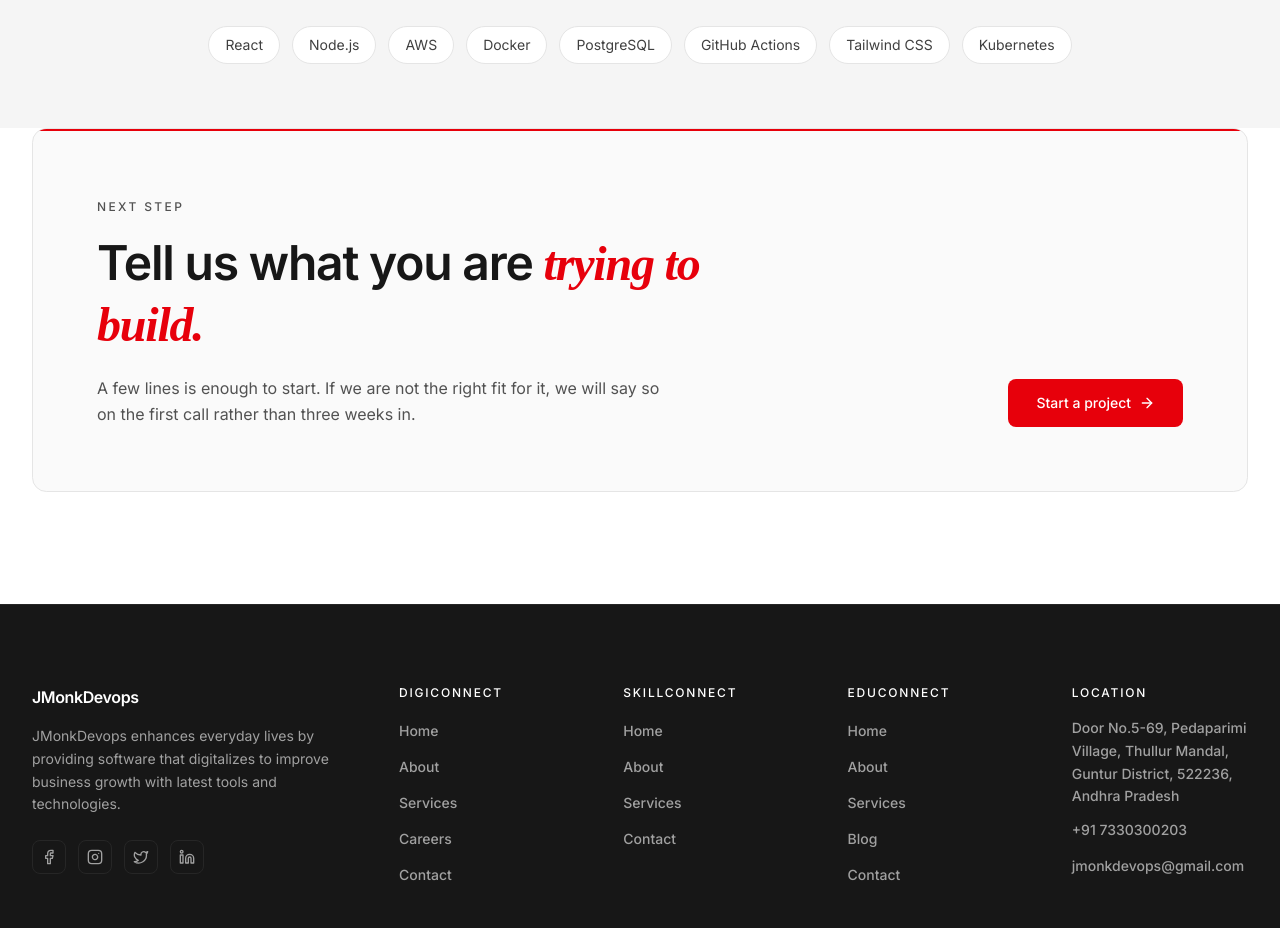
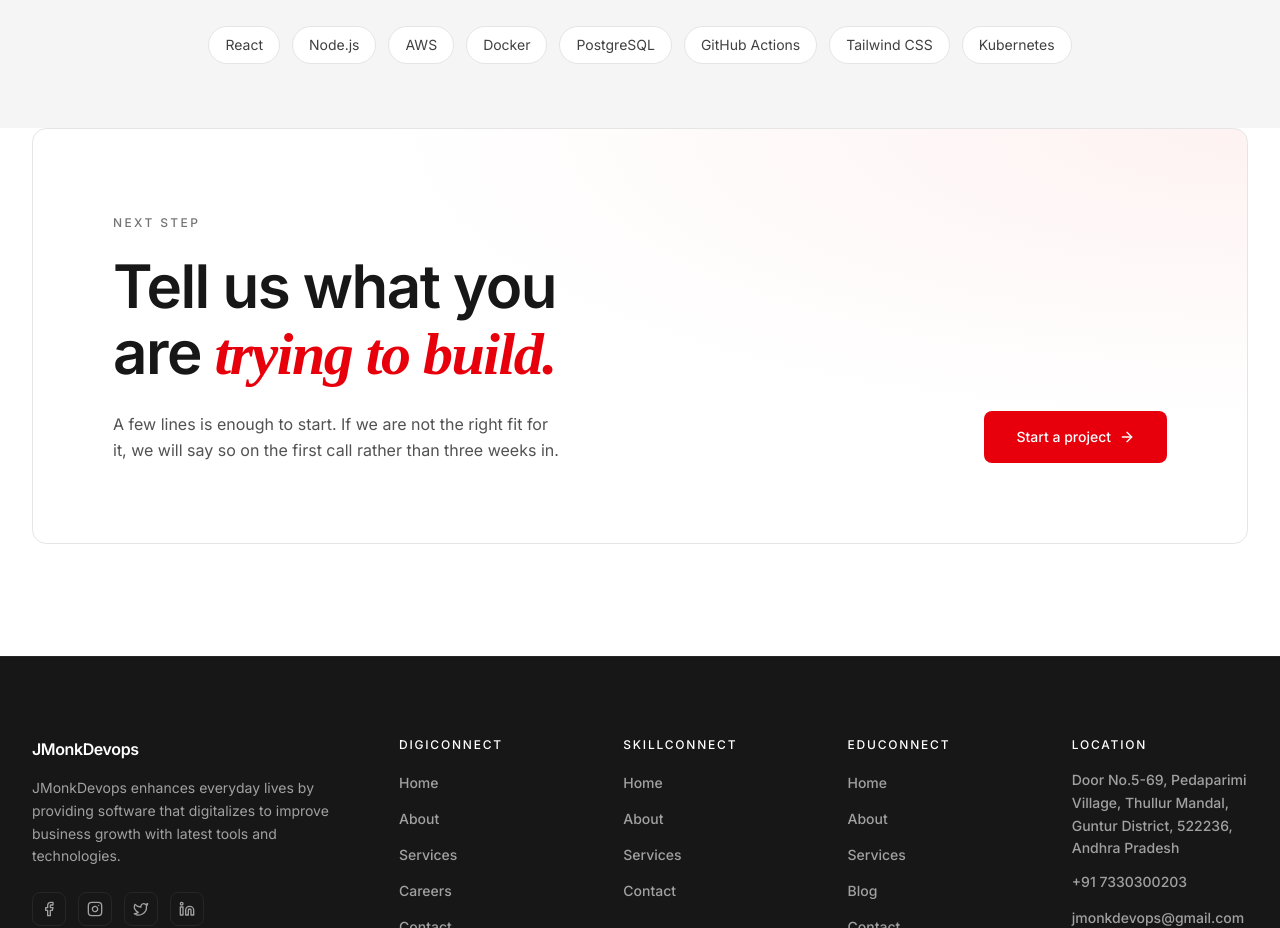
Before and after one commit to LeelaMohan217/J-Monk-Devops, a React (Vite) app: page /digiconnect in a window 1280 px wide. Shown: the part 3860-4788 px from the top of the page. Built offline with nearby package versions, Linux system fonts and the light colour scheme.

Commit message:
Rework the closing CTA panel to sit quieter and carry more space

```diff
--- a/src/shared/components/ContactCmp.jsx
+++ b/src/shared/components/ContactCmp.jsx
@@ -96,41 +96,58 @@ const ContactCmp = ({
           initial="hidden"
           whileInView="show"
           viewport={{ once: true, amount: 0.3 }}
-          className="relative overflow-hidden rounded-2xl border border-neutral-200 bg-surface-muted"
+          // Three things changed here to take the panel from conventional to
+          // quiet-premium.
+          //
+          // The 2px red rule across the top edge is gone. A hard coloured bar
+          // pinned to one edge is a dated device and it was the loudest thing in
+          // the block, competing with the button for the eye. The colour now
+          // arrives as a wide radial glow from the top right, the treatment
+          // already on the about, careers and offerings cards, so the panel
+          // belongs to the same family instead of announcing itself.
+          //
+          // The fill moves off surface-muted onto white. The panel sits on a
+          // white page, so a grey card read as a box dropped onto it; white with
+          // a hairline reads as part of the page.
+          //
+          // Padding grows a step at every tier, up to p-20 on desktop. Space is
+          // most of what separates premium from merely tidy, and this is the
+          // last thing on the page, so it can afford it.
+          className="relative overflow-hidden rounded-2xl border border-neutral-200 bg-surface bg-radial-[at_100%_0%] from-red-50 via-surface to-surface to-70%"
         >
-          {/* Red rule along the top edge, the one piece of colour holding the
-              card together. Inside the overflow clip so it stops at the corners
-              rather than running past them. */}
-          <span
-            className="absolute inset-x-0 top-0 h-0.5 bg-red-600"
-            aria-hidden="true"
-          />
-
-          <div className="flex flex-col gap-10 p-8 md:p-12 lg:flex-row lg:items-end lg:justify-between lg:gap-16 lg:p-16">
+          <div className="flex flex-col gap-10 p-8 md:p-14 lg:flex-row lg:items-end lg:justify-between lg:gap-16 lg:p-20">
             <div className="max-w-2xl">
               {eyebrow && (
-                <span className="text-xs font-medium uppercase tracking-[0.2em] text-neutral-600">
+                <span className="text-xs font-medium uppercase tracking-[0.2em] text-neutral-500">
                   {eyebrow}
                 </span>
               )}
 
-              <h2 className="mt-4 text-3xl font-semibold leading-tight tracking-tight text-neutral-900 sm:text-4xl md:text-5xl">
+              {/* One step larger than the section headings around it, and on
+                  balance-wrapped lines so a two-line heading breaks evenly
+                  rather than leaving one word stranded on the second line. */}
+              <h2 className="mt-5 text-3xl font-semibold leading-[1.1] tracking-tight text-balance text-neutral-900 sm:text-4xl md:text-5xl lg:text-6xl">
                 {headingLead}
                 {headingAccent && (
                   <span className={accentClass}>{headingAccent}</span>
                 )}
               </h2>
 
-              <p className="mt-5 max-w-xl text-sm leading-relaxed text-neutral-600 md:text-base">
+              <p className="mt-6 max-w-md text-sm leading-relaxed text-neutral-600 md:text-base">
                 {subtext}
               </p>
             </div>
 
             {/* shrink-0 so the button never compresses under the heading at the
-                lg breakpoint, where the two sit side by side. */}
+                lg breakpoint, where the two sit side by side.
+
+                Now the only saturated element in the panel, since the red top
+                rule is gone, so it reads as the single action without needing to
+                be large. Sized up slightly and given the arrow slide the site's
+                other CTAs use. */}
             <Link
               to={ctaHref}
-              className="group inline-flex w-fit shrink-0 items-center gap-2 rounded-lg bg-red-600 px-7 py-3.5 text-sm font-medium text-white transition-colors duration-300 hover:bg-red-700 focus-visible:outline-2 focus-visible:outline-offset-2 focus-visible:outline-red-600"
+              className="group inline-flex w-fit shrink-0 items-center gap-2 rounded-lg bg-red-600 px-8 py-4 text-sm font-medium text-white transition-colors duration-300 hover:bg-red-700 focus-visible:outline-2 focus-visible:outline-offset-2 focus-visible:outline-red-600"
             >
               {ctaLabel}
               {arrow}
```
